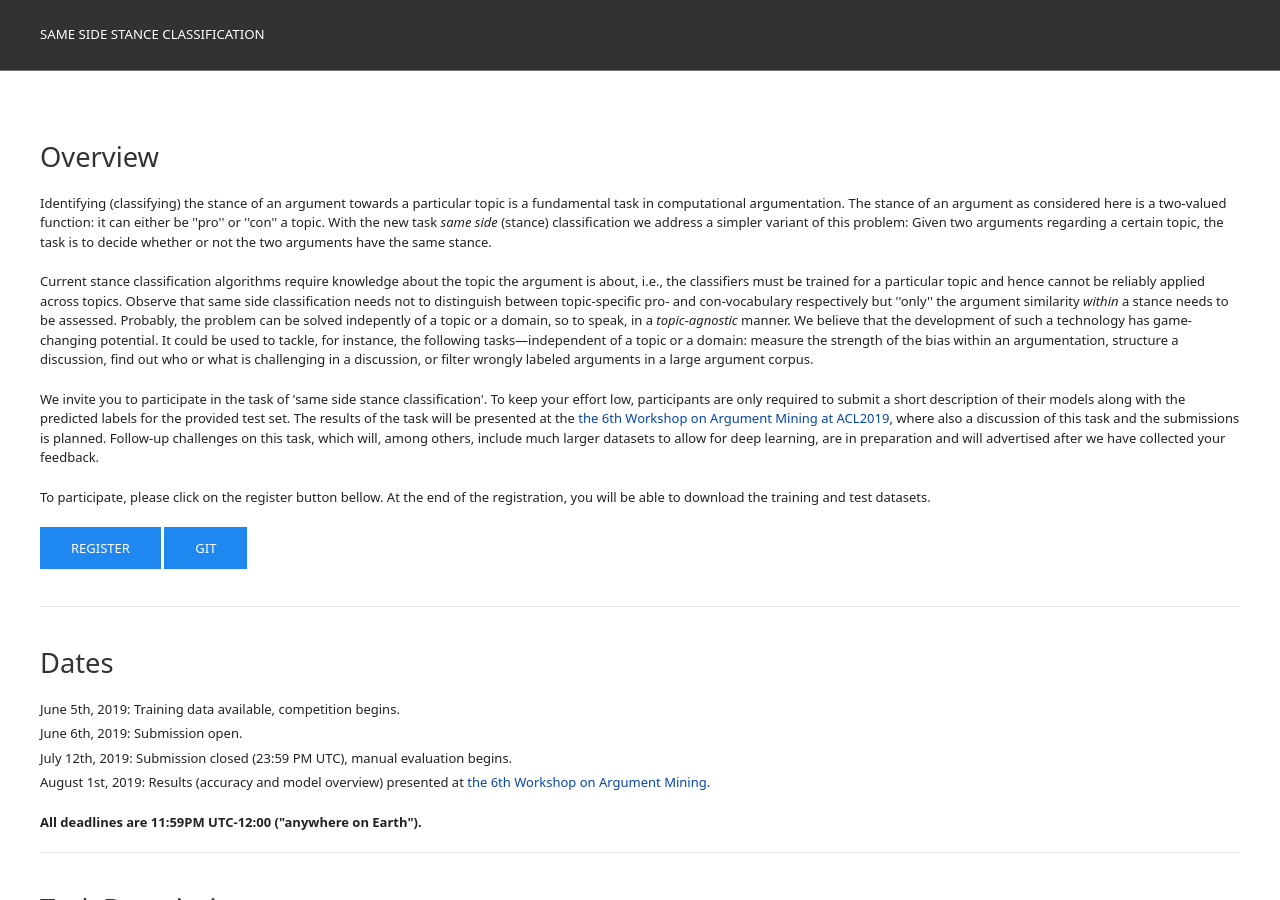
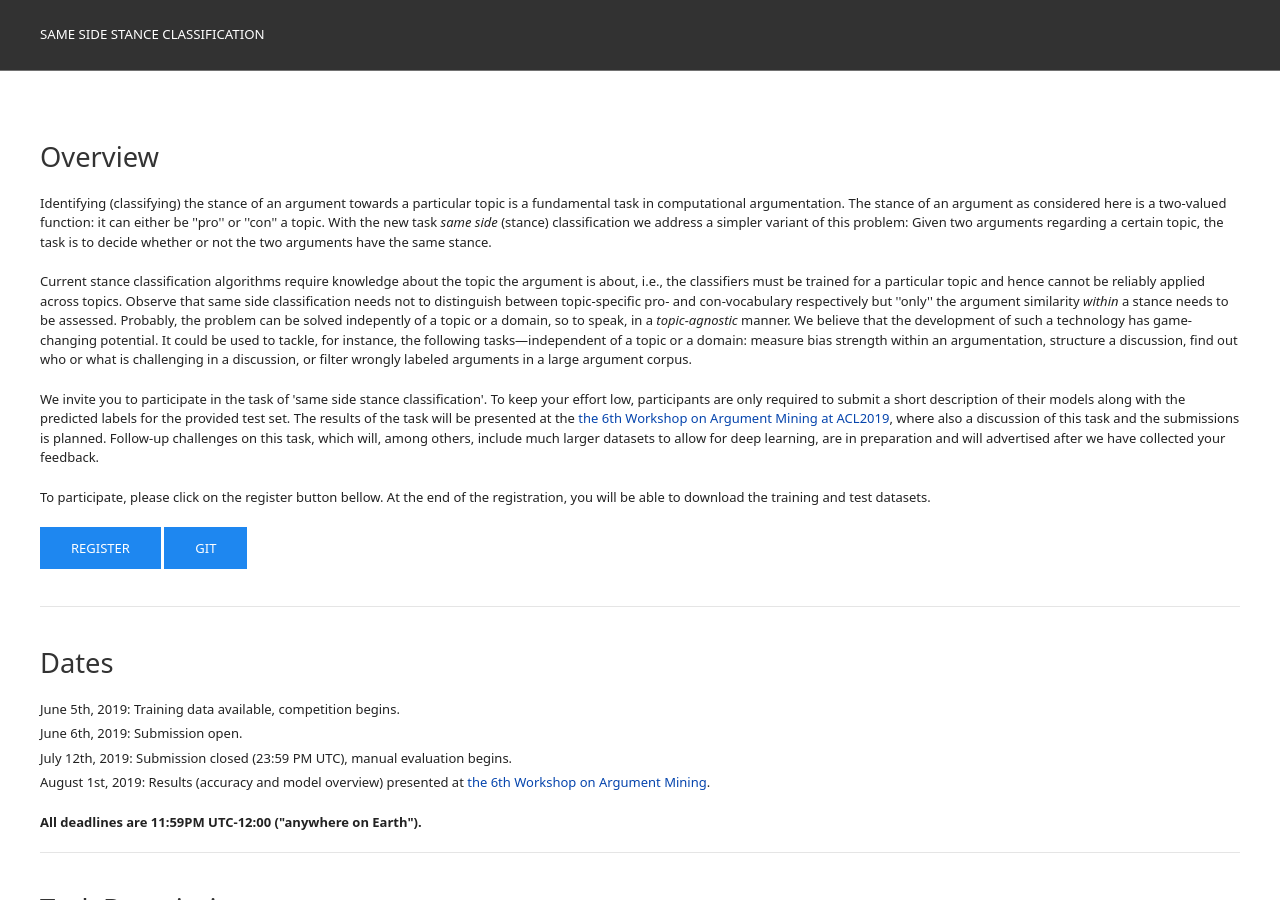
Before and after one commit to shahbazsyed/sameside-webis-de.github.io, a Jekyll site: the page built from index.html, in a window 1280 px wide and 900 px high. Built offline with Jekyll 4.4.1, drawn with Linux system fonts in a browser that asks for light colours.

Commit message:
Update index.html

```diff
--- a/index.html
+++ b/index.html
@@ -13,7 +13,7 @@ description: Same Side Stance Classification
 Identifying (classifying) the stance of an argument towards a particular topic is a fundamental task in computational argumentation. The stance of an argument as considered here is a two-valued function: it can either be ''pro'' or ''con'' a topic. With the new task <i>same side</i> (stance) classification we address a simpler variant of this problem: Given two arguments regarding a certain topic, the task is to decide whether or not the two arguments have the same stance.
 </p>
 <p>
-Current stance classification algorithms require knowledge about the topic the argument is about, i.e., the classifiers must be trained for a particular topic and hence cannot be reliably applied across topics. Observe that same side classification needs not to distinguish between topic-specific pro- and con-vocabulary respectively but ''only'' the argument similarity <i>within</i> a stance needs to be assessed. Probably, the problem can be solved indepently of a topic or a domain, so to speak, in a <i>topic-agnostic</i> manner. We believe that the development of such a technology has game-changing potential. It could be used to tackle, for instance, the following tasks&mdash;independent of a topic or a domain: measure the strength of the bias within an argumentation, structure a discussion, find out who or what is challenging in a discussion, or filter wrongly labeled arguments in a large argument corpus.
+Current stance classification algorithms require knowledge about the topic the argument is about, i.e., the classifiers must be trained for a particular topic and hence cannot be reliably applied across topics. Observe that same side classification needs not to distinguish between topic-specific pro- and con-vocabulary respectively but ''only'' the argument similarity <i>within</i> a stance needs to be assessed. Probably, the problem can be solved indepently of a topic or a domain, so to speak, in a <i>topic-agnostic</i> manner. We believe that the development of such a technology has game-changing potential. It could be used to tackle, for instance, the following tasks&mdash;independent of a topic or a domain: measure bias strength within an argumentation, structure a discussion, find out who or what is challenging in a discussion, or filter wrongly labeled arguments in a large argument corpus.
 </p>
 <p>
 We invite you to participate in the task of 'same side stance classification'. To keep your effort low, participants are only required to submit a short description of their models along with the predicted labels for the provided test set. The results of the task will be presented at the <a href="https://argmining19.webis.de/" target="_blank">the 6th Workshop on Argument Mining at ACL2019</a>, where also a discussion of this task and the submissions is planned. Follow-up challenges on this task, which will, among others, include much larger datasets to allow for deep learning, are in preparation and will advertised after we have collected your feedback.
```
